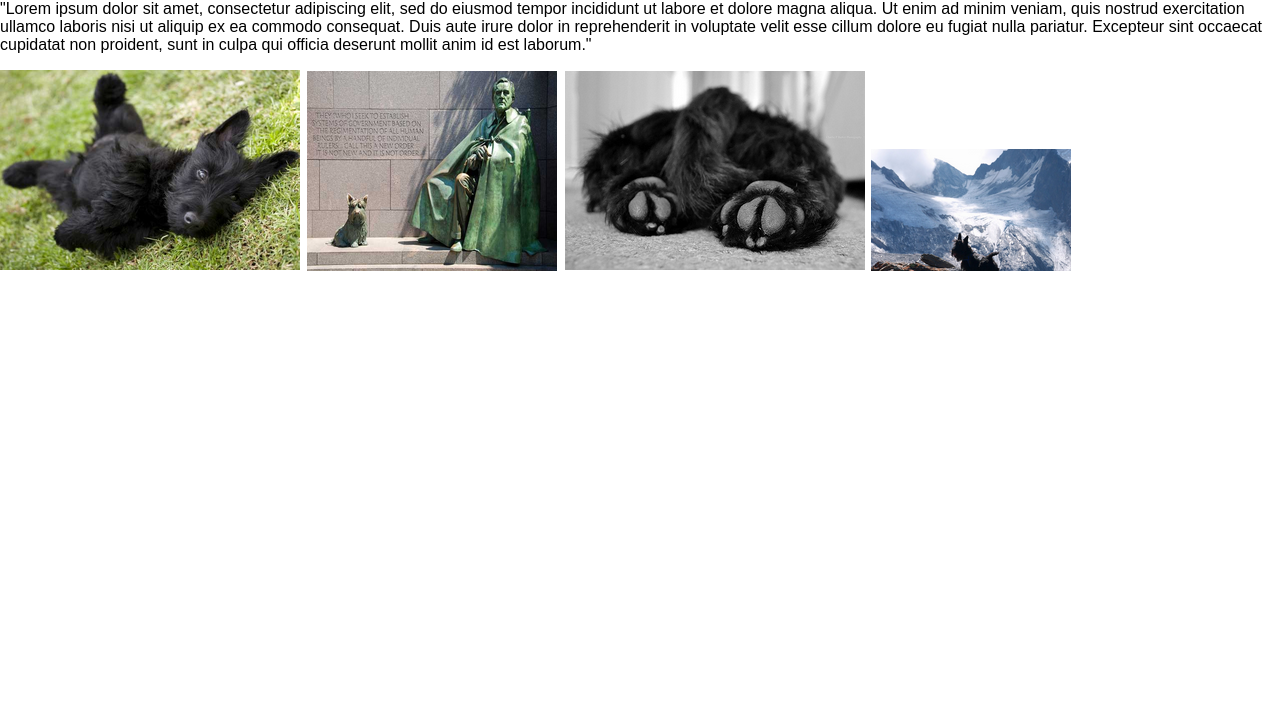
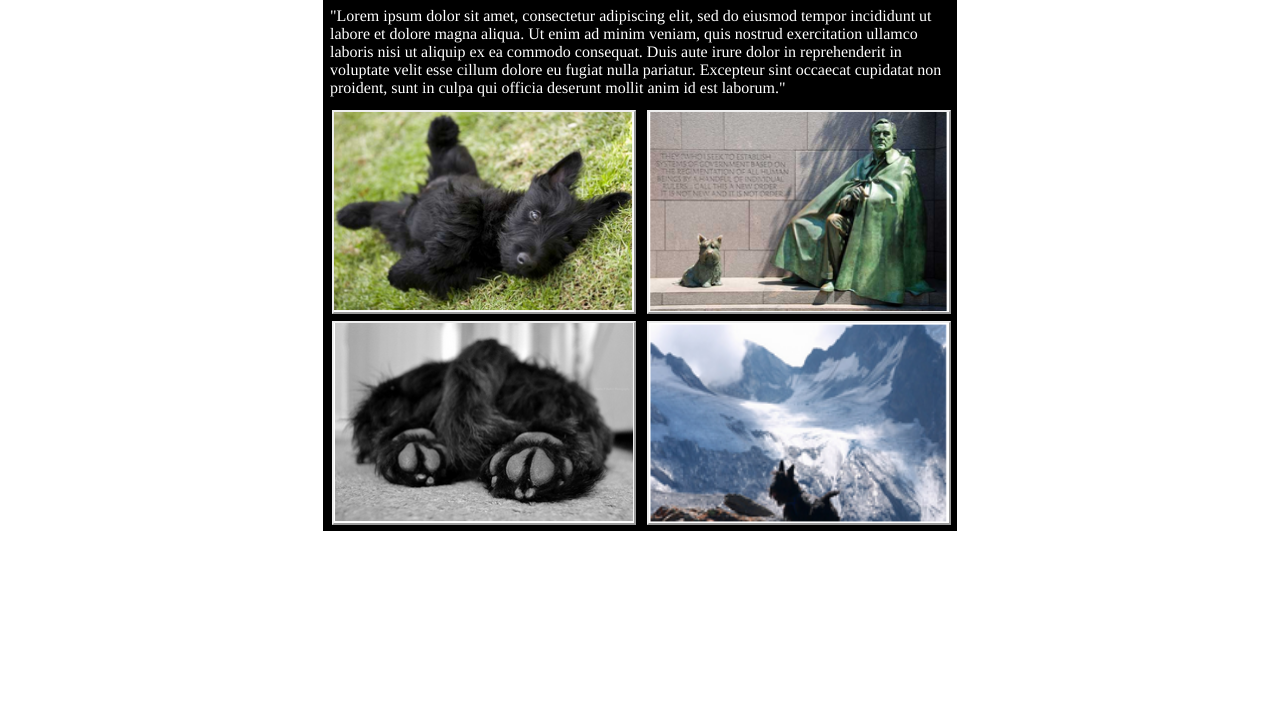
Before and after one commit to Zubint/branching_mergin, a plain HTML site: page index.html in a window 1280 px wide. Shown: the part 80-800 px from the top of the page. Drawn offline with Linux system fonts and the light colour scheme.

Commit message:
added css styling and completed html validation

```diff
--- a/index.html
+++ b/index.html
@@ -10,13 +10,18 @@
 		<link rel="stylesheet" href="normalize%20v303.css">
 	</head>
 	<body>
+		<div class="wrapper">
 				<h1> Coding Dojo Rocks!</h1>
 				<p>
 					"Lorem ipsum dolor sit amet, consectetur adipiscing elit, sed do eiusmod tempor incididunt ut labore et dolore magna aliqua. Ut enim ad minim veniam, quis nostrud exercitation ullamco laboris nisi ut aliquip ex ea commodo consequat. Duis aute irure dolor in reprehenderit in voluptate velit esse cillum dolore eu fugiat nulla pariatur. Excepteur sint occaecat cupidatat non proident, sunt in culpa qui officia deserunt mollit anim id est laborum."
 				</p>
+
+			<div class="images">
 				<img src="images/terrier.png" alt="black terrier in grass">
 				<img src="images/statue_terrier.png" alt="terrier with statur of [who?]">
 				<img src="images/backwards_dog.png" alt="tail end of black terrier">
 				<img src="images/mountains.png" alt="mountain range image">
+			</div>
+		</div> <!-- end of wrapper  -->
 	</body>
 </html>
--- a/style.css
+++ b/style.css
@@ -1,3 +1,33 @@
 *{
 	padding: 0px;
 }
+
+.wrapper{
+
+	width: 630px;
+	background-color: black;
+	margin: 5px auto;
+	font-family: Times, serif;
+	color: white;
+	padding: 2px;
+}
+
+.wrapper p{
+	padding: 0px 0px 0px 5px;
+	margin-bottom: 10px;
+}
+
+
+.images{
+	display: inline-block;
+	margin: 0px auto;
+}
+
+.images img{
+	width: 300px;
+	height: 200px;
+	display: inline-block;
+	border: outset 2px; #4F6626;
+	margin-left: 7px;
+	margin-top: 3px;
+}
```
Lines whose indentation alone changed are shown as unchanged.
